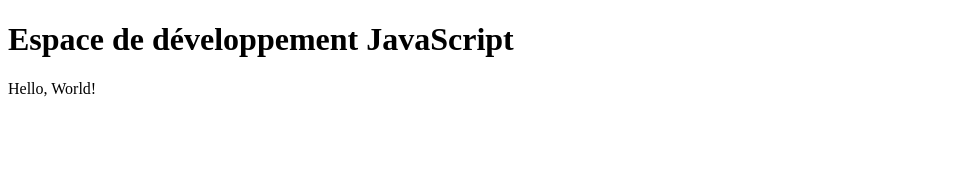
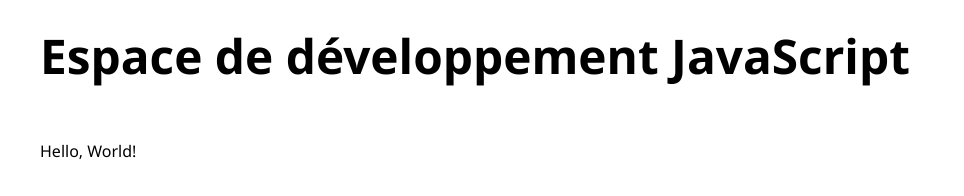
Before and after one commit to heh-dst/sandbox-js, a plain HTML site: page index.html in a window 1280 px wide. Shown: the whole page, without its empty margins (0-964 px from the left). Drawn offline with nearby package versions, Linux system fonts and the light colour scheme.

Commit message:
Write default example.

```diff
--- a/index.html
+++ b/index.html
@@ -2,18 +2,26 @@
 <html lang="fr">
   <head>
     <meta charset="UTF-8" />
+    <meta name="description" content="Espace de développement JavaScript" />
     <meta name="viewport" content="width=device-width, initial-scale=1.0" />
     <title>Espace de développement JavaScript</title>
-    <!-- JQuery from CDN server -->
     <script
       src="https://code.jquery.com/jquery-3.7.1.js"
       integrity="sha256-eKhayi8LEQwp4NKxN+CfCh+3qOVUtJn3QNZ0TciWLP4="
       crossorigin="anonymous"
+      defer
     ></script>
     <script src="scripts.js" defer></script>
+    <link rel="stylesheet" href="styles.css" />
   </head>
   <body>
-    <h1>Espace de développement JavaScript</h1>
-    <p id="message">Ce contenu sera remplacé dès que le JS aura été exécuté.</p>
+    <div class="container">
+      <main>
+        <h1>Espace de développement JavaScript</h1>
+        <p id="message">
+          Ce contenu sera remplacé dès que le JS aura été exécuté.
+        </p>
+      </main>
+    </div>
   </body>
 </html>
--- a/scripts.js
+++ b/scripts.js
@@ -1,5 +1,5 @@
 'use strict';
 
-$(() => {
+$(function () {
   $('#message').text('Hello, World!');
 });
--- /dev/null
+++ b/styles.css
@@ -0,0 +1,69 @@
+/* Apply a consistent box-sizing model */
+* {
+  box-sizing: border-box;
+  margin: 0;
+  padding: 0;
+}
+
+/* Set a base font style */
+html {
+  font-family: 'Aptos', 'Segoe UI', Tahoma, Geneva, sans-serif;
+  font-size: 16px;
+  line-height: 1.5;
+}
+
+body {
+  padding: 20px;
+  display: flex;
+  justify-content: center;
+}
+
+/* Center main content with dynamic margins */
+.container {
+  margin: 0 auto;
+  max-width: 1200px;
+  width: 100%;
+}
+
+/* Basic font sizes */
+h1 {
+  font-size: 2.986rem;
+}
+
+h2 {
+  font-size: 2.488rem;
+}
+
+h3 {
+  font-size: 2.074rem;
+}
+
+h4 {
+  font-size: 1.728rem;
+}
+
+h5 {
+  font-size: 1.44rem;
+}
+
+h6 {
+  font-size: 1.2rem;
+}
+
+small {
+  font-size: 0.833rem;
+}
+
+h1,
+h2,
+h3,
+h4,
+h5,
+h6 {
+  font-weight: bold;
+  margin-bottom: 1em;
+}
+
+p {
+  margin-bottom: 1em;
+}
```
